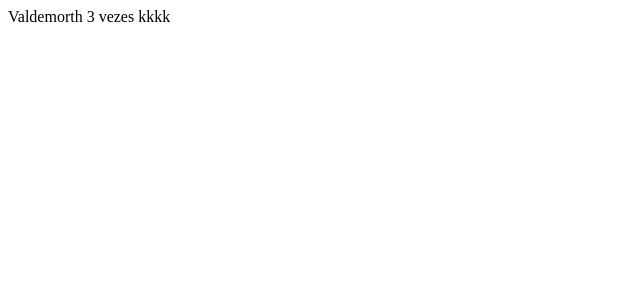
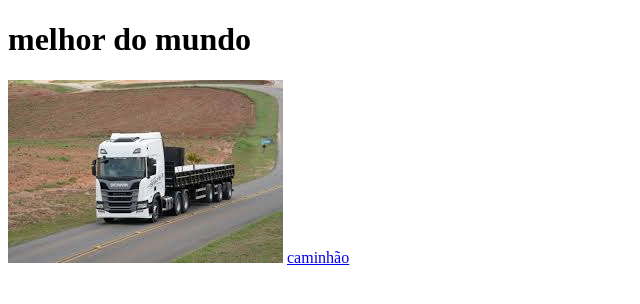
Before and after one commit to Marlonkoch/Marlonkoch.github.io, a plain HTML site: page index.html in a window 1280 px wide. Shown: the whole page, without its empty margins (0-640 px from the left). Drawn offline with Linux system fonts and the light colour scheme.

Commit message:
Add files via upload

```diff
--- a/index.html
+++ b/index.html
@@ -3,9 +3,11 @@
 <head>
     <meta charset="UTF-8">
     <meta name="viewport" content="width=device-width, initial-scale=1.0">
-    <title>NÃO FALE ISSO</title>
+    <title>FATO</title>
 </head>
 <body>
-    Valdemorth 3 vezes kkkk
+    <h1>melhor do mundo</h1>
+    <img src="caminhao.jpeg" alt="">
+    <a href="https://www.scania.com/br/pt/home.html">caminhão</a>
 </body>
 </html>
```
Also changed, not shown: caminhao.jpeg (added).
